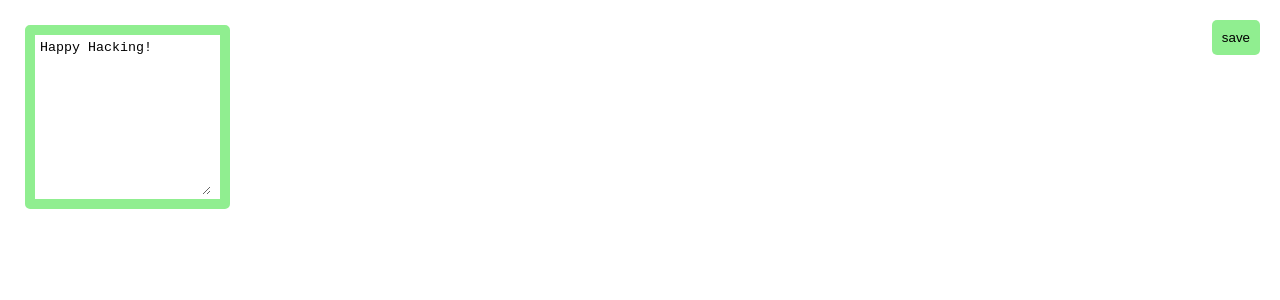
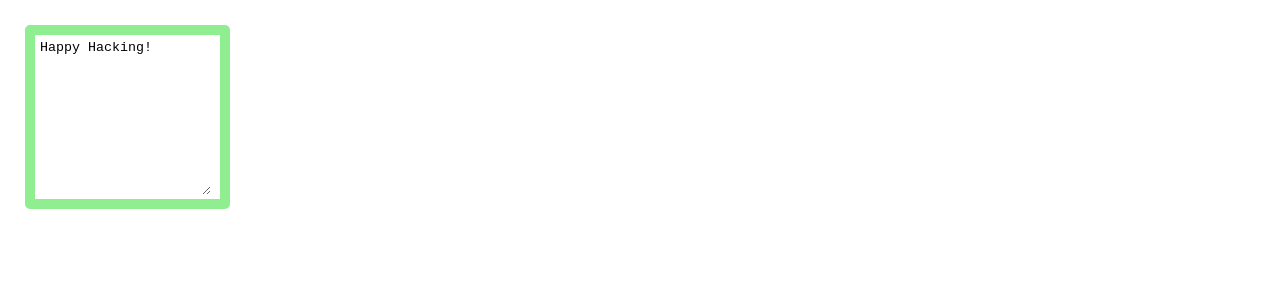
Before and after one commit to jg20019/collab, a Vue app: page / in a window 1280 px wide. Shown: the top 300 px of the page. Built offline with nearby package versions, Linux system fonts and the light colour scheme.

Commit message:
Return ability to edit textareas

```diff
--- a/src/components/Desktop.vue
+++ b/src/components/Desktop.vue
@@ -1,28 +1,10 @@
 <script setup>
 import Note from './Note.vue'
-
 </script>
 
 <template>
-  <button id="save" @click="save"> save </button>
   <Note />
 </template>
 
 <style scoped>
-
-#save {
-  position: absolute;
-  top: 20px;
-  right: 20px;
-  padding: 10px;
-  background-color: lightgreen;
-  outline: none;
-  border: none;
-  border-radius: 5px;
-}
-
-#save:hover {
-  background-color: green;
-  color: white;
-}
 </style>
--- a/src/components/Note.vue
+++ b/src/components/Note.vue
@@ -36,8 +36,6 @@ const releaseNote = (event) => {
 }
 
 const grabNote = (event) => {
-  event.preventDefault()
-
   state.clientX = event.clientX
   state.clientY = event.clientY
   state.dragging = true
```
Also changed, not shown: 1 other file (tests, documents, lock files or other folders).
